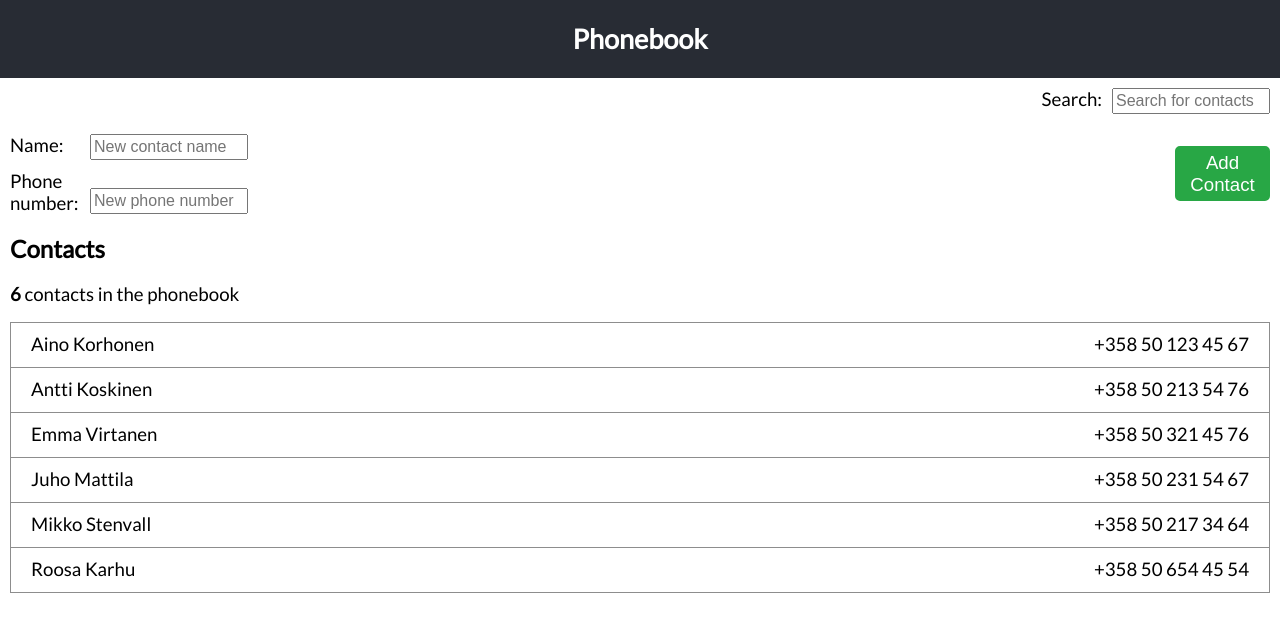
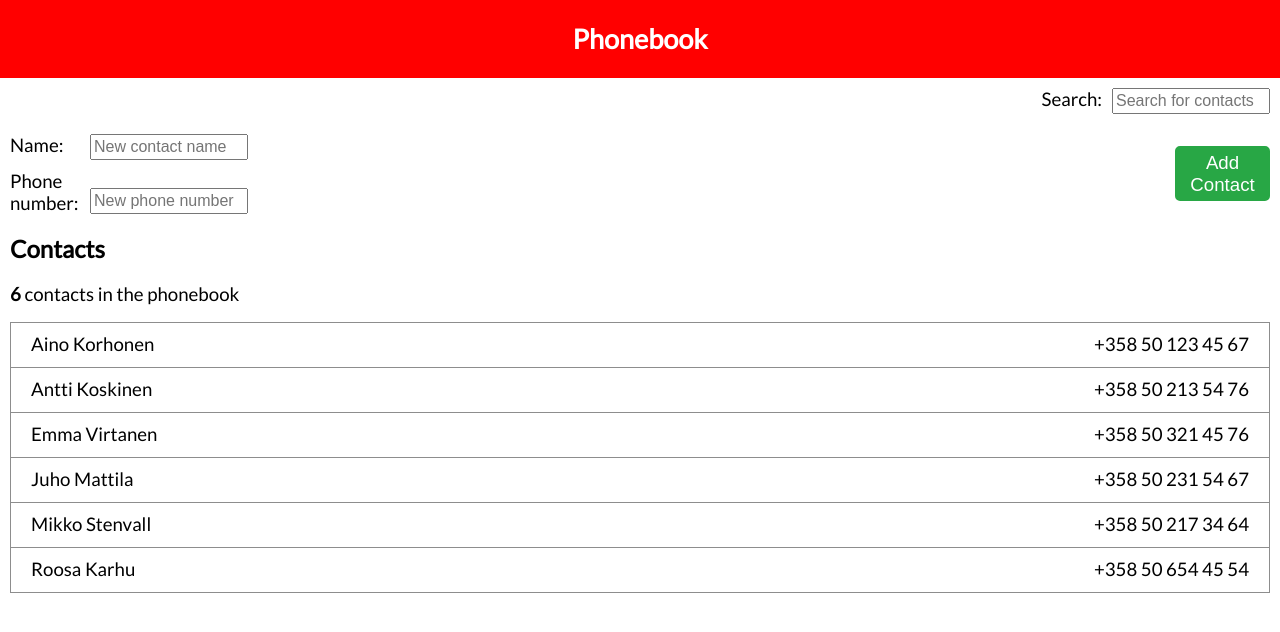
Before and after one commit to aherrerofdez/phonebook-react, a React (Create React App) app: page / in a window 1280 px wide. Shown: the top 632 px of the page. Built offline with nearby package versions, Linux system fonts and the light colour scheme.

Commit message:
testing changes on deployment

```diff
--- a/src/App.css
+++ b/src/App.css
@@ -5,7 +5,7 @@
 }
 
 .header {
-  background-color: #282c34;
+  background-color: #FF0000;
   display: flex;
   justify-content: center;
   font-size: large;
```
